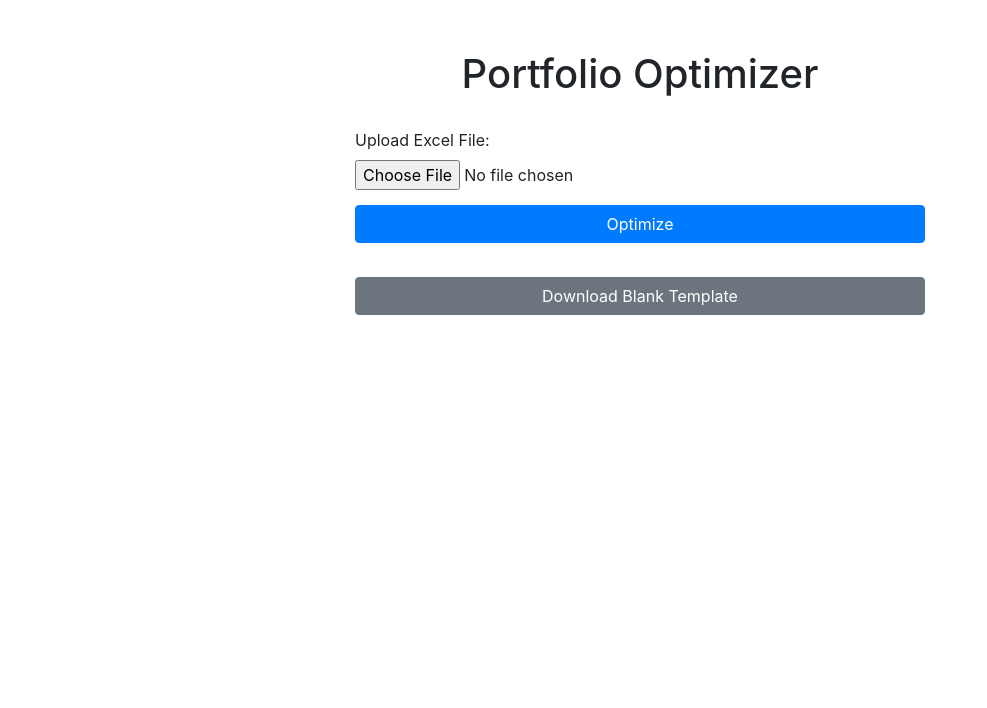
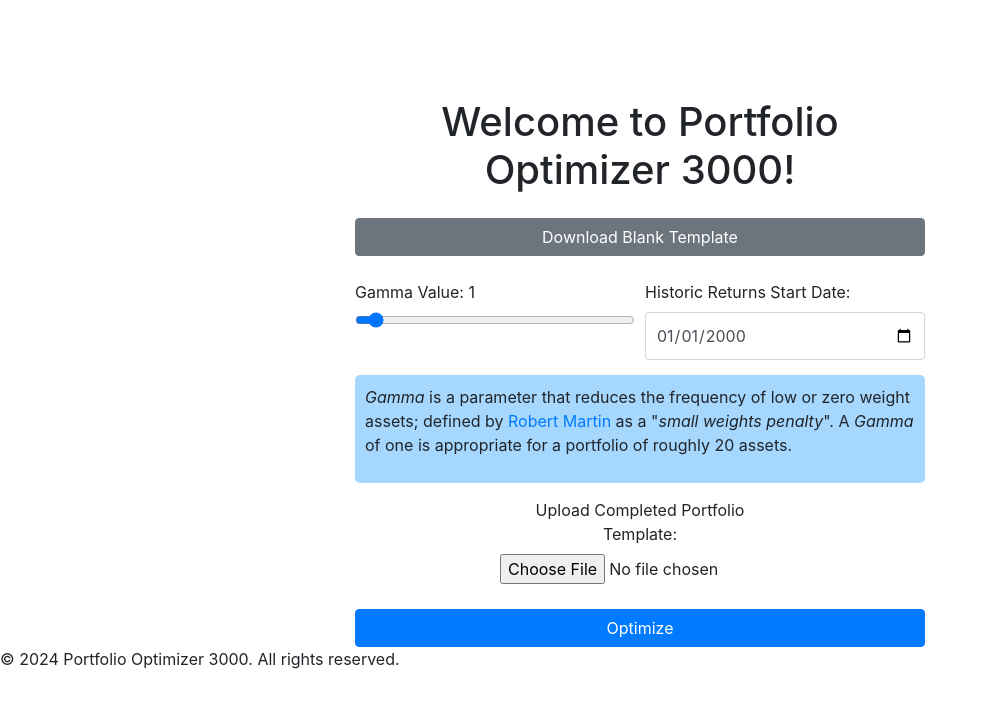
Before and after one commit to shimhenry/PortfolioOptimizer3000, a Flask app: page / in a window 1280 px wide. Shown: the top 708 px of the page, without its empty margins (0-987 px from the left). Run offline with Flask 3, Linux system fonts and the light colour scheme; some libraries are stand-ins or nearby versions.

Commit message:
chore: Update optimize_portfolio function to include start_date parameter

```diff
--- a/portfolio_optimizer.py
+++ b/portfolio_optimizer.py
@@ -68,10 +68,10 @@ def create_output_df(tickers, cleaned_weights, dollar_weights, share_weights):
     return output
 
 
-def optimize_portfolio(tickers, risk_tolerance, principal, risk_free_rate, gamma=0):
+def optimize_portfolio(tickers, risk_tolerance, principal, risk_free_rate, gamma=0,start_date="2001-01-01"):
     end_date = datetime.today().strftime('%Y-%m-%d')
-    valid_tickers, failed_tickers = download_data(tickers, "2010-01-01", end_date)
-    data = yf.download(valid_tickers, start="2020-01-01", end=end_date)['Adj Close']
+    valid_tickers, failed_tickers = download_data(tickers, start_date, end_date)
+    data = yf.download(valid_tickers, start_date, end=end_date)['Adj Close']
     if not isinstance(data, pd.DataFrame):
         data = pd.DataFrame(data)
     mu = expected_returns.mean_historical_return(data)
--- a/templates/index.html
+++ b/templates/index.html
@@ -26,24 +26,56 @@
         h1 {
             margin-bottom: 30px;
         }
+        .description-box {
+            background-color: #a5d7ff;
+            padding: 10px;
+            border-radius: 5px;
+            margin-bottom: 15px;
+        }
     </style>
 </head>
 <body>
-    <div class="container">
-        <h1 class="text-center">Portfolio Optimizer</h1>
-        <form action="/optimize/5" method="post" enctype="multipart/form-data">
-            <div class="form-group">
-                <label for="excel_file">Upload Excel File:</label>
-                <input type="file" class="form-control-file" id="excel_file" name="excel_file" accept=".xlsx" required>
+    <div class="container mt-5">
+        <h1 class="text-center mb-4">Welcome to Portfolio Optimizer <en>3000!</en></h1>
+        <a href="/static/Blank_Template.xlsx" class="btn btn-secondary btn-block mb-4" download><i class="fas fa-download"></i> Download Blank Template</a>
+        <form id="optimizeForm" action="/optimize" method="post" enctype="multipart/form-data">
+            <div class="form-row">
+                <div class="form-group col-md-6">
+                    <label for="gamma">Gamma Value: <span id="gammaValue">1</span></label>
+                    <input type="range" class="form-control-range" id="gamma" name="gamma" min="0" max="20" step="1" value="1" oninput="updateGammaValue()" required>
+                </div>
+                <div class="form-group col-md-6">
+                    <label for="start_date">Historic Returns Start Date: </label>
+                    <input type="date" class="form-control" id="start_date" name="start_date" value="2000-01-01" required>
+                </div>
             </div>
-            <button type="submit" class="btn btn-primary btn-block">Optimize</button>
+            <div class="description-box">
+                <p><em>Gamma</em> is a parameter that reduces the frequency of low or zero weight assets; defined by <a href="https://pyportfolioopt.readthedocs.io/en/latest/MeanVariance.html#id1" target="_blank">Robert Martin</a> as a "<em>small weights penalty</em>".
+                A <em>Gamma</em> of one is appropriate for a portfolio of roughly 20 assets.</p>
+            </div>
+            <div class="form-row justify-content-center">
+                <div class="form-group col-md-6 text-center">
+                    <label for="excel_file">Upload Completed Portfolio Template:</label>
+                    <input type="file" class="form-control-file" id="excel_file" name="excel_file" accept=".xlsx" required>
+                </div>
+            </div>
+            <button type="submit" class="btn btn-primary btn-block"><i class="fas fa-calculator"></i> Optimize</button>
         </form>
-        <br>
-        <a href="/static/Blank_Template.xlsx" class="btn btn-secondary btn-block" download>Download Blank Template</a>
+    </div>
+    <div class="footer">
+        <p>&copy; 2024 Portfolio Optimizer 3000. All rights reserved.</p>
     </div>
     <!-- Bootstrap JS and dependencies -->
     <script src="https://code.jquery.com/jquery-3.5.1.slim.min.js"></script>
     <script src="https://cdn.jsdelivr.net/npm/@popperjs/core@2.5.4/dist/umd/popper.min.js"></script>
     <script src="https://stackpath.bootstrapcdn.com/bootstrap/4.5.2/js/bootstrap.min.js"></script>
-</body>
-</html>
+    <script>
+        function updateGammaValue() {
+            var gamma = document.getElementById('gamma').value;
+            document.getElementById('gammaValue').innerText = gamma;
+        }
+
+        document.getElementById('gamma').addEventListener('input', updateGammaValue);
+    </script>
+    </body>
+    </html>
```
Also changed, not shown: 1 other file.
